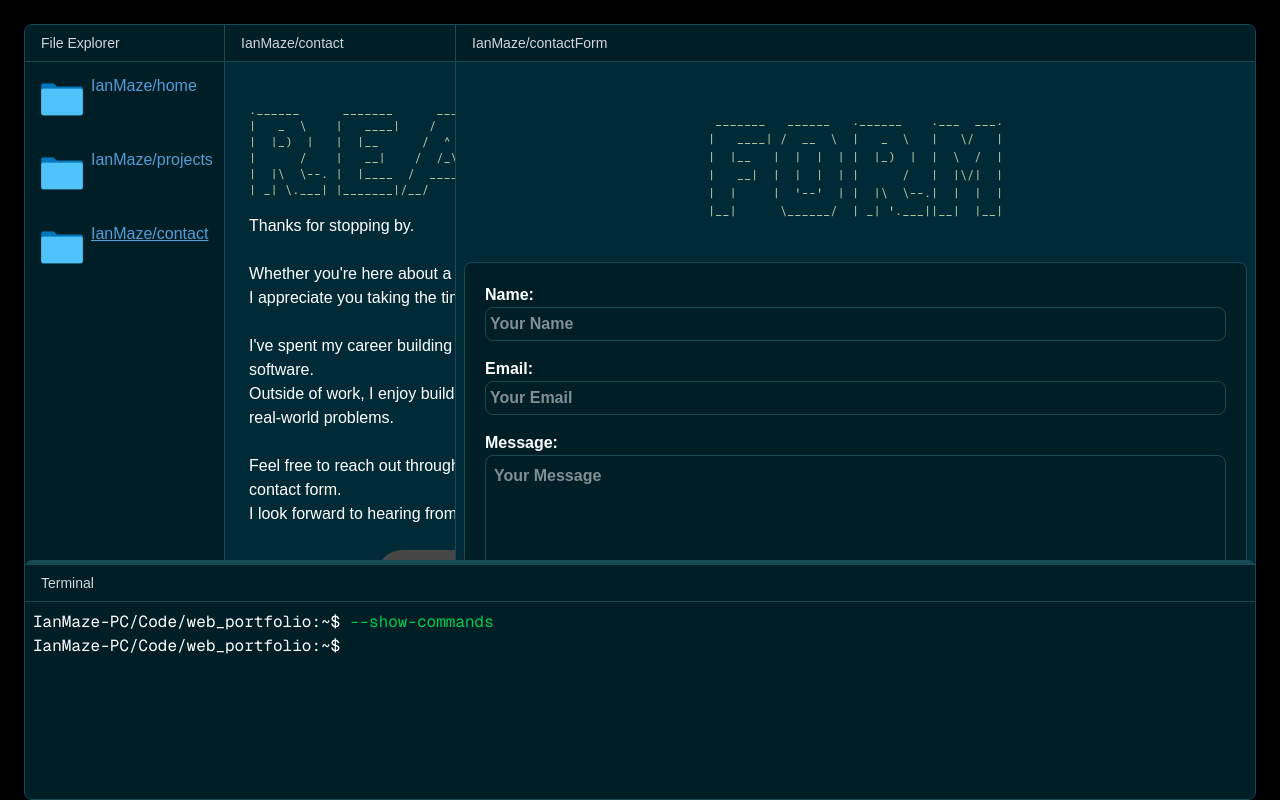
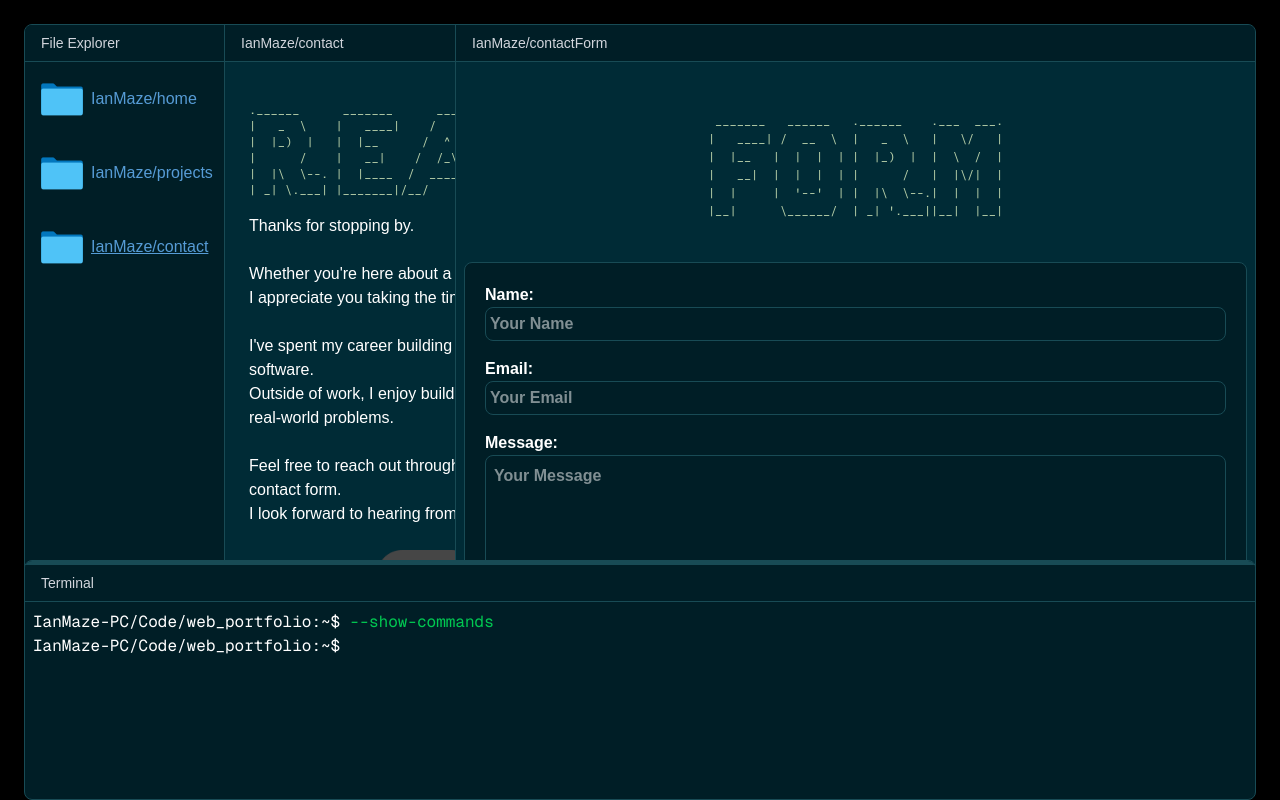
Before and after one commit to IanMaze93/web_portfolio, a Next.js app: page /contact in a window 1280 px wide. Built offline with nearby package versions, Linux system fonts and the light colour scheme.

Commit message:
fix(components): [PW-14] various fixes

```diff
--- a/components/common/nav.tsx
+++ b/components/common/nav.tsx
@@ -19,7 +19,7 @@ export default function Nav({ activePage }: NavProps) {
       <Label value="File Explorer"></Label>
 
       <Link
-        className="p-3 flex justify-content text-[#569cd6] hover:text-blue-300"
+        className="p-3 flex items-center text-[#569cd6] hover:text-blue-300"
         style={{ textDecoration: isActivePage("home", activePage) }}
         href="/"
       >
@@ -34,7 +34,7 @@ export default function Nav({ activePage }: NavProps) {
       </Link>
 
       <Link
-        className="p-3 flex justify-content text-[#569cd6] hover:text-blue-300"
+        className="p-3 flex items-center text-[#569cd6] hover:text-blue-300"
         style={{ textDecoration: isActivePage("projects", activePage) }}
         href="/projects"
       >
@@ -49,7 +49,7 @@ export default function Nav({ activePage }: NavProps) {
       </Link>
 
       <Link
-        className="p-3 flex justify-content text-[#569cd6] hover:text-blue-300"
+        className="p-3 flex items-center text-[#569cd6] hover:text-blue-300"
         style={{ textDecoration: isActivePage("contact", activePage) }}
         href="/contact"
       >
--- a/components/home/extra.tsx
+++ b/components/home/extra.tsx
@@ -38,19 +38,19 @@ function TerminalCommands() {
 
       <ul className="p-8">
         <li>
-          <p>
+          <p className="mb-2">
             <strong>--show-commands</strong>{" "}
             <span className="text-green-500">&#47;&#47; Display Commands</span>
           </p>
         </li>
         <li>
-          <p>
+          <p className="mb-2">
             <strong>--clear</strong>{" "}
             <span className="text-green-500">&#47;&#47; Clears Terminal</span>
           </p>
         </li>
         <li>
-          <p>
+          <p className="mb-2">
             <strong>--verify-candidate</strong>{" "}
             <span className="text-green-500">
               &#47;&#47; Verify My Candidacy
@@ -58,7 +58,7 @@ function TerminalCommands() {
           </p>
         </li>
         <li>
-          <p>
+          <p className="mb-2">
             <strong>--download-resume</strong>{" "}
             <span className="text-green-500">&#47;&#47; Download Resume</span>
           </p>
--- a/components/projects/projectContent.tsx
+++ b/components/projects/projectContent.tsx
@@ -78,6 +78,8 @@ export default function projectContent() {
         imageSrc="/s3_upload.png"
         imageAlt="S3 Uploader"
       />
+
+      <div className="xl:mt-50"></div>
     </div>
   );
 }
```
Also changed, not shown: 1 other file (tests, documents, lock files or other folders).
